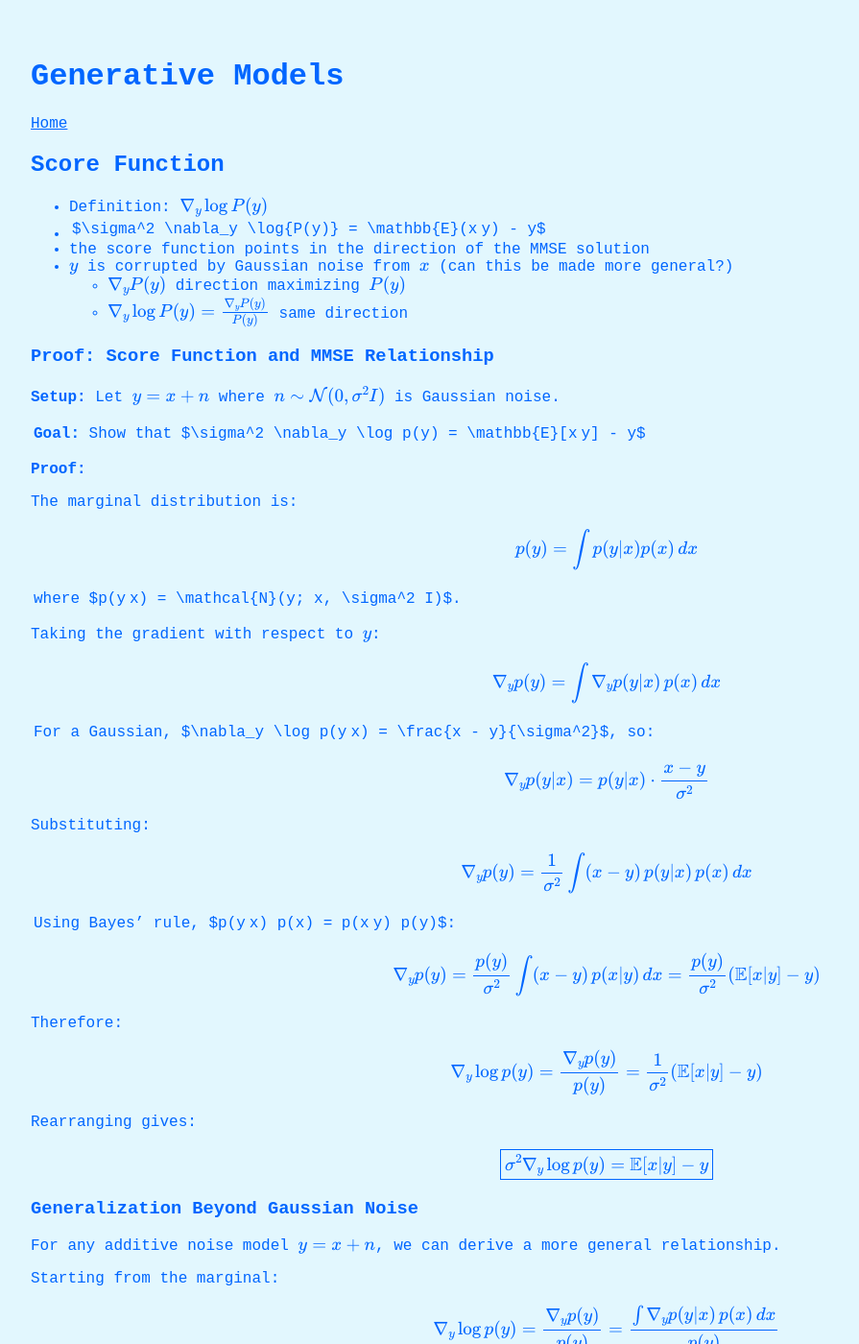
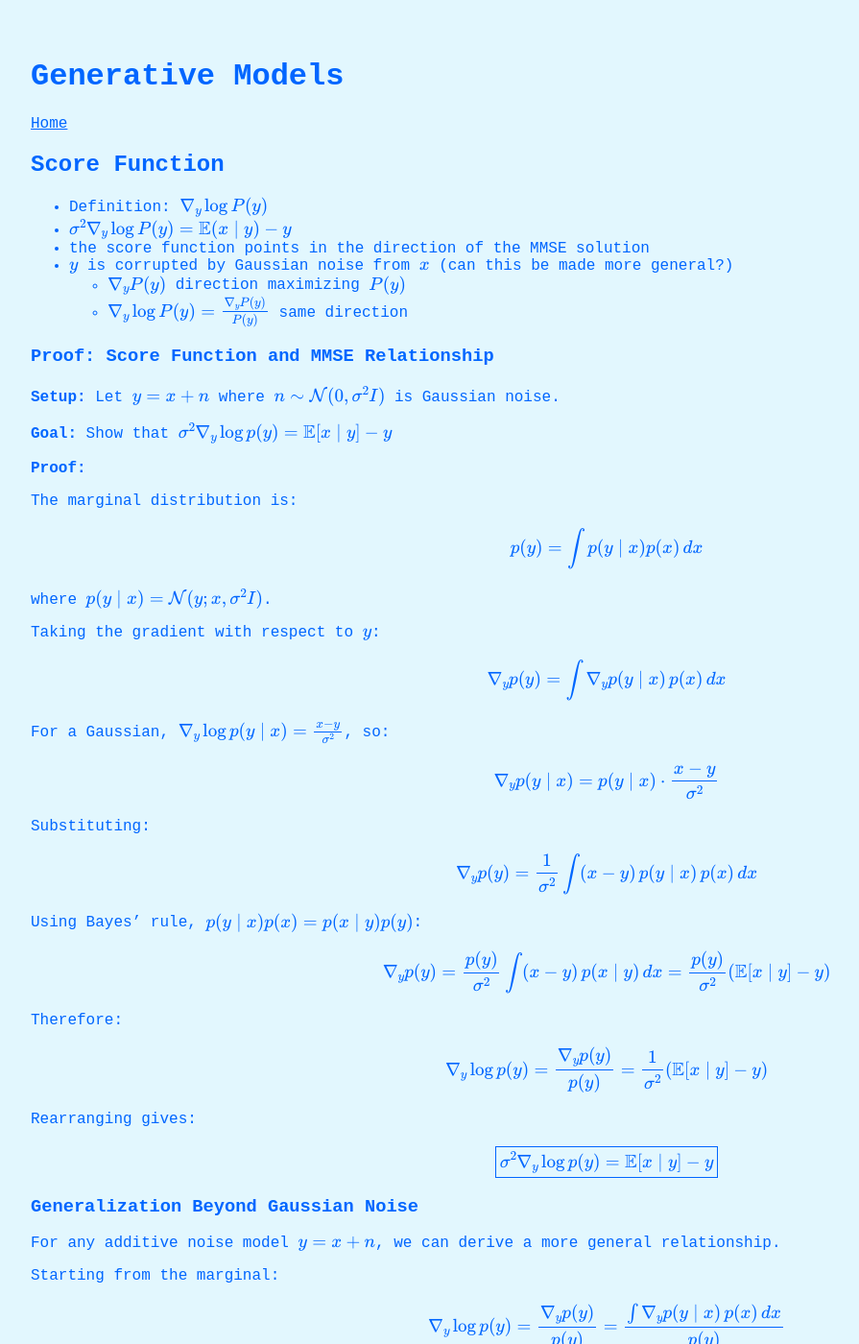
Before and after one commit to scer80/scer80.github.io, a Jekyll site: the page built from contents/generative_models/generative_models.md, in a window 1280 px wide and 1400 px high. Shown: the whole window at 96% size, without its empty margins (8-903 px from the left). Built offline with Jekyll 4.4.1, drawn with Linux system fonts in a browser that asks for light colours; our own code applies the rules of GitHub Pages for plain Markdown files; some of the changed text lies outside the part shown.

Commit message:
fix some math rendering errors

```diff
--- a/contents/generative_models/generative_models.md
+++ b/contents/generative_models/generative_models.md
@@ -5,7 +5,7 @@
 ## Score Function
 
 - Definition: $\nabla_y \log{P(y)}$
-- $\sigma^2 \nabla_y \log{P(y)} = \mathbb{E}(x| y) - y$
+- $\sigma^2 \nabla_y \log{P(y)} = \mathbb{E}(x \mid y) - y$
 - the score function points in the direction of the MMSE solution
 - $y$ is corrupted by Gaussian noise from $x$ (can this be made more general?)
   - $\nabla_y P(y)$ direction maximizing $P(y)$
@@ -15,39 +15,39 @@
 
 **Setup:** Let $y = x + n$ where $n \sim \mathcal{N}(0, \sigma^2 I)$ is Gaussian noise.
 
-**Goal:** Show that $\sigma^2 \nabla_y \log p(y) = \mathbb{E}[x|y] - y$
+**Goal:** Show that $\sigma^2 \nabla_y \log p(y) = \mathbb{E}[x \mid y] - y$
 
 **Proof:**
 
 The marginal distribution is:
 
-$$p(y) = \int p(y|x) p(x) \, dx$$
+$$p(y) = \int p(y \mid x) p(x) \, dx$$
 
-where $p(y|x) = \mathcal{N}(y; x, \sigma^2 I)$.
+where $p(y \mid x) = \mathcal{N}(y; x, \sigma^2 I)$.
 
 Taking the gradient with respect to $y$:
 
-$$\nabla_y p(y) = \int \nabla_y p(y|x) \, p(x) \, dx$$
+$$\nabla_y p(y) = \int \nabla_y p(y \mid x) \, p(x) \, dx$$
 
-For a Gaussian, $\nabla_y \log p(y|x) = \frac{x - y}{\sigma^2}$, so:
+For a Gaussian, $\nabla_y \log p(y \mid x) = \frac{x - y}{\sigma^2}$, so:
 
-$$\nabla_y p(y|x) = p(y|x) \cdot \frac{x - y}{\sigma^2}$$
+$$\nabla_y p(y \mid x) = p(y \mid x) \cdot \frac{x - y}{\sigma^2}$$
 
 Substituting:
 
-$$\nabla_y p(y) = \frac{1}{\sigma^2} \int (x - y) \, p(y|x) \, p(x) \, dx$$
+$$\nabla_y p(y) = \frac{1}{\sigma^2} \int (x - y) \, p(y \mid x) \, p(x) \, dx$$
 
-Using Bayes' rule, $p(y|x) p(x) = p(x|y) p(y)$:
+Using Bayes' rule, $p(y \mid x) p(x) = p(x \mid y) p(y)$:
 
-$$\nabla_y p(y) = \frac{p(y)}{\sigma^2} \int (x - y) \, p(x|y) \, dx = \frac{p(y)}{\sigma^2} \left( \mathbb{E}[x|y] - y \right)$$
+$$\nabla_y p(y) = \frac{p(y)}{\sigma^2} \int (x - y) \, p(x \mid y) \, dx = \frac{p(y)}{\sigma^2} \left( \mathbb{E}[x \mid y] - y \right)$$
 
 Therefore:
 
-$$\nabla_y \log p(y) = \frac{\nabla_y p(y)}{p(y)} = \frac{1}{\sigma^2} \left( \mathbb{E}[x|y] - y \right)$$
+$$\nabla_y \log p(y) = \frac{\nabla_y p(y)}{p(y)} = \frac{1}{\sigma^2} \left( \mathbb{E}[x \mid y] - y \right)$$
 
 Rearranging gives:
 
-$$\boxed{\sigma^2 \nabla_y \log p(y) = \mathbb{E}[x|y] - y}$$
+$$\boxed{\sigma^2 \nabla_y \log p(y) = \mathbb{E}[x \mid y] - y}$$
 
 ### Generalization Beyond Gaussian Noise
 
@@ -55,17 +55,17 @@ For any additive noise model $y = x + n$, we can derive a more general relations
 
 Starting from the marginal:
 
-$$\nabla_y \log p(y) = \frac{\nabla_y p(y)}{p(y)} = \frac{\int \nabla_y p(y|x) \, p(x) \, dx}{p(y)}$$
+$$\nabla_y \log p(y) = \frac{\nabla_y p(y)}{p(y)} = \frac{\int \nabla_y p(y \mid x) \, p(x) \, dx}{p(y)}$$
 
-$$= \frac{\int \nabla_y \log p(y|x) \cdot p(y|x) \, p(x) \, dx}{p(y)} = \int \nabla_y \log p(y|x) \cdot p(x|y) \, dx$$
+$$= \frac{\int \nabla_y \log p(y \mid x) \cdot p(y \mid x) \, p(x) \, dx}{p(y)} = \int \nabla_y \log p(y \mid x) \cdot p(x \mid y) \, dx$$
 
 This gives the general result:
 
-$$\boxed{\nabla_y \log p(y) = \mathbb{E}[\nabla_y \log p(y|x) \mid y]}$$
+$$\boxed{\nabla_y \log p(y) = \mathbb{E}[\nabla_y \log p(y \mid x) \mid y]}$$
 
-For **location families** where $p(y|x) = f(y - x)$ for some noise density $f$:
+For **location families** where $p(y \mid x) = f(y - x)$ for some noise density $f$:
 
-$$\nabla_y \log p(y|x) = \frac{f'(y-x)}{f(y-x)} = s_n(y - x)$$
+$$\nabla_y \log p(y \mid x) = \frac{f'(y-x)}{f(y-x)} = s_n(y - x)$$
 
 where $s_n$ is the score function of the noise distribution. Thus:
 
@@ -73,7 +73,7 @@ $$\nabla_y \log p(y) = \mathbb{E}[s_n(y - x) \mid y]$$
 
 **Why Gaussian is special:** For Gaussian noise, $s_n(n) = -n/\sigma^2$ is linear. This linearity allows the expectation to factor:
 
-$$\nabla_y \log p(y) = \mathbb{E}\left[\frac{x - y}{\sigma^2} \mid y\right] = \frac{\mathbb{E}[x|y] - y}{\sigma^2}$$
+$$\nabla_y \log p(y) = \mathbb{E}\left[\frac{x - y}{\sigma^2} \mid y\right] = \frac{\mathbb{E}[x \mid y] - y}{\sigma^2}$$
 
 For non-Gaussian noise (e.g., Laplacian where $s_n(n) = -\text{sign}(n)/b$), the score is nonlinear and no such simplification occurs.
 
```
